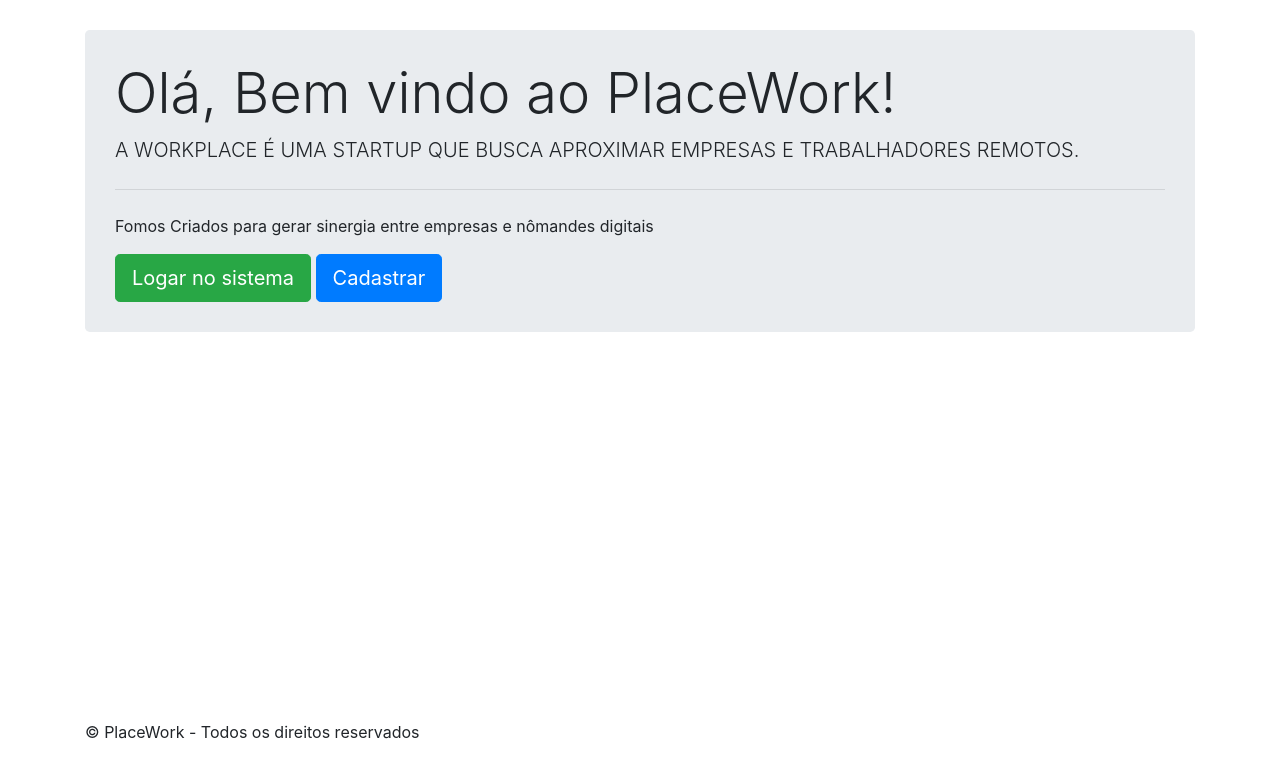
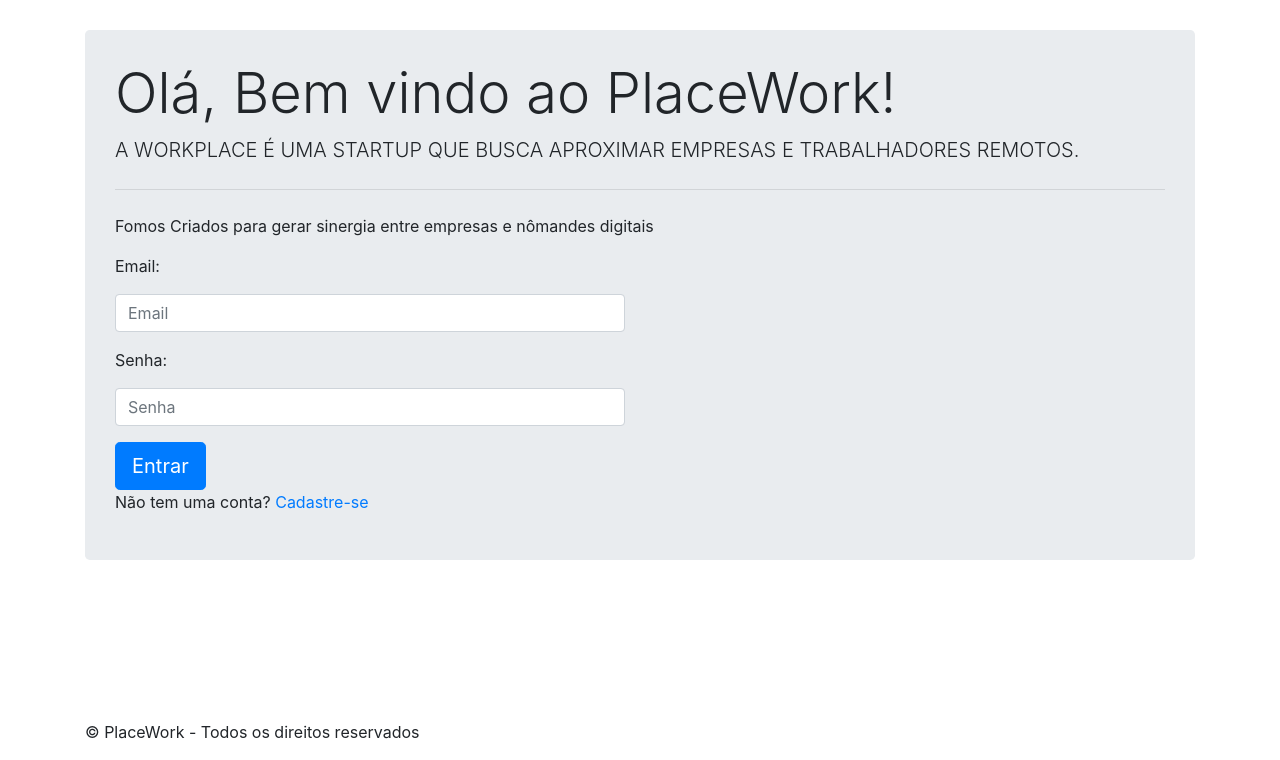
Before and after one commit to candidosouza/placework, a Django app: page / in a window 1280 px wide. Shown: the part 56-816 px from the top of the page. Run offline with Django 4.2, Linux system fonts and the light colour scheme; some libraries are stand-ins or nearby versions.

Commit message:
feat: block user with login error

```diff
--- a/placework/models.py
+++ b/placework/models.py
@@ -26,6 +26,8 @@ class Profile(models.Model):
     company_name = models.CharField(max_length=255, verbose_name='Nome da empresa', blank=True)
     cpf = models.CharField(max_length=14, verbose_name='CPF', blank=True, null=True, unique=True)
     cnpj = models.CharField(max_length=18, verbose_name='CNPJ', blank=True, null=True, unique=True)
+    error_login = models.IntegerField(default=0, verbose_name='Erros de login')
+    is_blocked = models.BooleanField(default=False, verbose_name='Bloqueado')
 
     def __str__(self):
         return f'{self.user.username}'
--- a/placework/templates/placework/home.html
+++ b/placework/templates/placework/home.html
@@ -45,8 +45,40 @@
       <hr class="my-4" />
       <p>Fomos Criados para gerar sinergia entre empresas e nômandes digitais</p>
 
-      <a class="btn btn-success btn-lg" href="{% url 'login' %}" role="button">Logar no sistema</a>
-      <a class="btn btn-primary btn-lg" href="{% url 'register' %}" role="button">Cadastrar</a>
+      <div class="row">
+        <div class="col-lg-6">
+          <form class="user-form" action="{% url 'login' %}" method="post">
+              {% csrf_token %}
+
+              {% if messages %}
+                  {% for message in messages %}
+                  <p class="lead {% if message.tags %}text-{{ message.tags }}"{% endif %}>{{ message }}</p>
+                  {% endfor %}
+              {% endif %}
+
+                {% for field in form.visible_fields %}
+                <div class="form-group">
+                    {% for error in field.errors %}
+                        <p class="text-danger">{{ error }}</p>
+                    {% endfor %}
+
+                    <label for="{{ field.id_for_label }}">{{ field.label_tag }}</label>
+                    {{ field }}
+                    {% if field.help_text %}
+                    <small class="form-text text-muted">{{ field.help_text }}</small>
+                    {% endif %}
+                </div>
+                {% endfor %}
+
+              <button class="btn btn-primary btn-lg" type="submit">Entrar</button>
+              <p class="link">
+                Não tem uma conta? <a href="{% url 'register' %}">Cadastre-se</a>
+              </p>
+          </form>
+        </div>
+      </div>
+
+
     </div>
   {% endif %}
 {% endblock %}
--- a/placework/templates/placework/login.html
+++ b/placework/templates/placework/login.html
@@ -6,7 +6,7 @@
     <p class="lead">Faça o login em nosso sistema.</p>
     <hr class="my-4" />
 
-    <form class="user-form" method="post">
+    <form class="{% url 'register' %}" method="post">
         {% csrf_token %}
 
         {% if messages %}
--- a/placework/views.py
+++ b/placework/views.py
@@ -1,3 +1,5 @@
+from typing import Any
+from django import http
 from django.contrib.auth import login, logout, authenticate
 from django.contrib.auth.mixins import LoginRequiredMixin
 from django.contrib.messages.views import SuccessMessageMixin
@@ -20,9 +22,20 @@ from placework.forms import (
 class HomeView(TemplateView):
     template_name = 'placework/home.html'
 
+    def get_context_data(self, **kwargs):
+        context = super().get_context_data(**kwargs)
+        context['form'] = LoginForm()
+        return context
+
 
 class LoginView(TemplateView):
     template_name = 'placework/login.html'
+
+
+    def get(self, request, *args, **kwargs):
+        if request.user.is_authenticated:
+            return redirect('home')
+        return super().get(request, *args, **kwargs)
 
     def get_context_data(self, **kwargs):
         context = super().get_context_data(**kwargs)
@@ -31,30 +44,64 @@ class LoginView(TemplateView):
 
     def post(self, request, *args, **kwargs):
         form = LoginForm(request.POST)
+
         if form.is_valid():
             username = form.cleaned_data['username']
             password = form.cleaned_data['password']
 
+            # Verifique se o usuário existe
             if User.objects.filter(username=username).exists():
                 user = authenticate(username=username, password=password)
+                user_profile = Profile.objects.get(user__username=username)
+
+                if user_profile.is_blocked:
+                    # Usuário bloqueado por muitas tentativas incorretas
+                    messages.error(
+                        request,
+                        'Usuário bloqueado! Você errou a senha 5 vezes. '
+                        'Clique em "Esqueci minha senha" para recuperar.'
+                    )
+                    context = {'form': form}
+                    return render(request, 'placework/login.html', context)
 
                 if user is not None:
+                    # Senha correta, faça login e redefina as tentativas incorretas
                     login(request, user)
+                    user_profile.error_login = 0
+                    user_profile.save()
                     return redirect('home')
                 else:
-                    messages.error(request, 'Senha incorreta.')
+                    # Senha incorreta, registre a tentativa e, se necessário, bloqueie o usuário
+                    user_profile.error_login += 1
+                    user_profile.save()
+
+                    if user_profile.error_login == 5:
+                        user_profile.is_blocked = True
+                        user_profile.save()
+
+                    remaining_attempts = 5 - user_profile.error_login
+                    messages.error(
+                        request,
+                        f'Senha incorreta! Você tem mais {remaining_attempts} tentativas.'
+                    )
                     context = {'form': form}
                     return render(request, 'placework/login.html', context)
-            messages.error(request, 'Usuário não localizado. Você pode se cadastrar ou fazer o login com um email registrado.')
-            context = {'form': form}
-        if not form.is_valid():
+
+            # Usuário não encontrado
+            messages.error(
+                request,
+                'Usuário não localizado. Você pode se cadastrar ou fazer o login com um email registrado.'
+            )
+
+        # Erros de validação do formulário
+        else:
             for field, errors in form.errors.items():
                 for error in errors:
-                    messages.error(self.request, error)
-        else:
-            messages.error(request, 'Email ou senha inválidos.')
-            context = {'form': form, 'no_user': True}
+                    messages.error(request, error)
 
+        # Erro genérico de email ou senha inválidos
+        messages.error(request, 'Email ou senha inválidos.')
+        context = {'form': form, 'no_user': True}
         return render(request, 'placework/login.html', context)
 
 
```
Also changed, not shown: placework/tests/unit/tests_unit_models.py (+1 -1 lines), placework/migrations/0001_initial.py.
